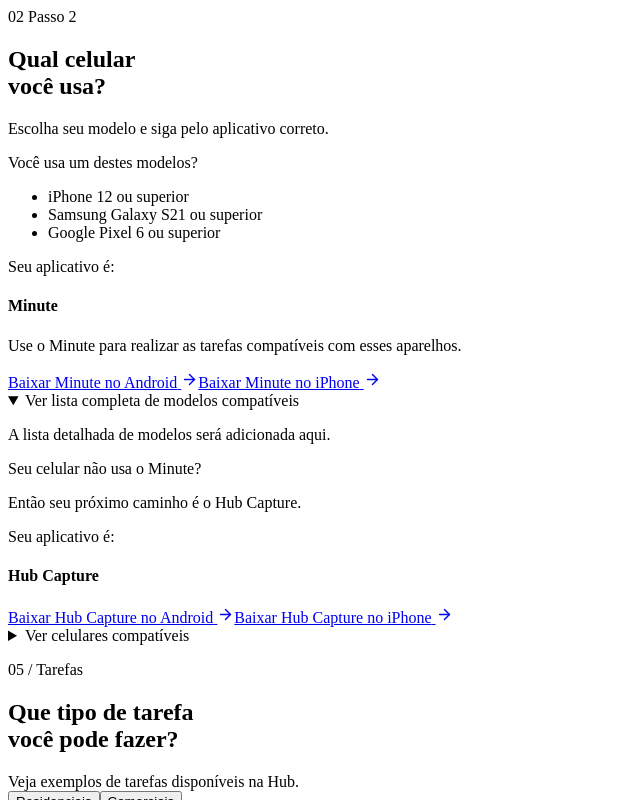
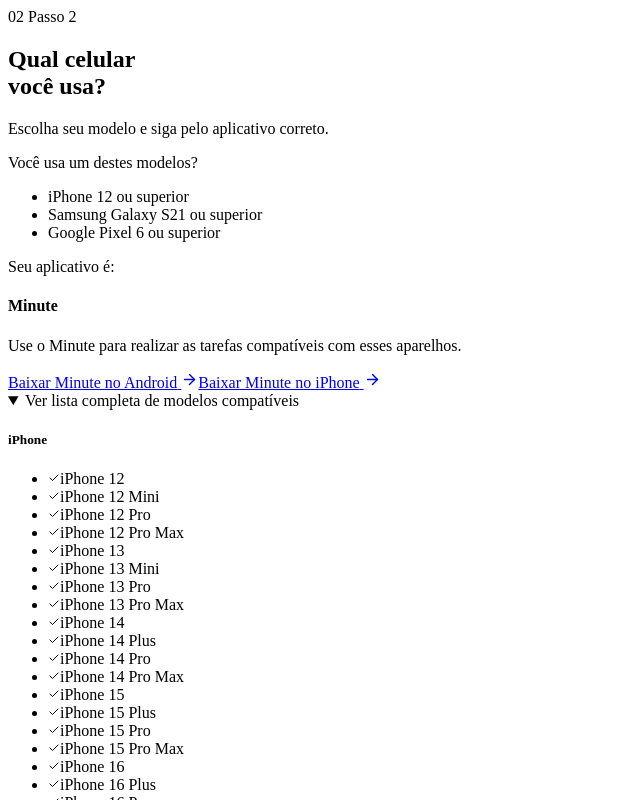
Before and after one commit to brunodallier/renda-extra-com-bruno-dallier, a React (Vite) app: page / in a window 1280 px wide. Both pictures are taken after a click on the heading "Ver lista completa de modelos compatíveis". Shown: the part 4828-5628 px from the top of the page, without its empty margins (0-640 px from the left). Built offline with nearby package versions, Linux system fonts and the light colour scheme; the HTML template or start-up script is replaced by a standard one.

Commit message:
feat: refine device compatibility accordions

```diff
--- a/src/components/HubOrientation.tsx
+++ b/src/components/HubOrientation.tsx
@@ -1,7 +1,7 @@
-import { ArrowDown, ArrowRight, CircleAlert, Play } from 'lucide-react'
+import { ArrowDown, ArrowRight, Check, CircleAlert, Play, X } from 'lucide-react'
 import { useEffect, useRef, useState } from 'react'
 import hubRegistrationWoman from '../assets/hub-registration-woman.png'
-import { hubConfig } from '../data/hub'
+import { hubCaptureAcceptedDevices, hubCaptureRejectedDevices, hubConfig, minuteCompatibleModels } from '../data/hub'
 
 type HubActionProps = {
   href: string | null
@@ -97,6 +97,7 @@
 
           <div className="phone-path-grid hub-app-section__paths">
             <article className="phone-path phone-path--minute hub-reveal hub-reveal--minute">
+              <div className="phone-path__top">
                 <p className="phone-path__eyebrow">Você usa um destes modelos?</p>
                 <ul>
                   {hubConfig.minuteCompatibleFamilies.map((family) => <li key={family}>{family}</li>)}
@@ -104,28 +105,65 @@
                 <p className="phone-path__app-label">Seu aplicativo é:</p>
                 <h4>Minute</h4>
                 <p className="phone-path__copy">Use o Minute para realizar as tarefas compatíveis com esses aparelhos.</p>
+              </div>
               <div className="phone-path__actions">
                 <HubAction href={hubConfig.minuteAndroidLink} label="Baixar Minute no Android" variant="minute" onUnavailable={onLinkUnavailable} />
                 <HubAction href={hubConfig.minuteIosLink} label="Baixar Minute no iPhone" variant="minute" onUnavailable={onLinkUnavailable} />
               </div>
               <details className="compatibility-list">
                 <summary>Ver lista completa de modelos compatíveis</summary>
-                <p>A lista detalhada de modelos será adicionada aqui.</p>
+                <div className="compatibility-list__content compatibility-list__content--minute">
+                  <div className="compatibility-list__brands">
+                    {minuteCompatibleModels.map(({ manufacturer, models }) => (
+                      <section key={manufacturer}>
+                        <h5>{manufacturer}</h5>
+                        <ul>{models.map((model) => <li key={model}><Check size={12} aria-hidden="true" />{model}</li>)}</ul>
+                      </section>
+                    ))}
+                  </div>
+                  <p className="compatibility-list__notice"><strong>Não compatíveis:</strong> iPhone 16e e iPhone 17e.</p>
+                </div>
               </details>
             </article>
 
             <article className="phone-path phone-path--capture hub-reveal hub-reveal--capture">
-              <p className="phone-path__eyebrow">Seu celular não usa o Minute?</p>
+              <div className="phone-path__top">
+                <p className="phone-path__eyebrow">Seu celular não está nesta lista?</p>
                 <p className="phone-path__copy">Então seu próximo caminho é o Hub Capture.</p>
                 <p className="phone-path__app-label">Seu aplicativo é:</p>
                 <h4>Hub Capture</h4>
+              </div>
               <div className="phone-path__actions">
                 <HubAction href={hubConfig.hubCaptureAndroidLink} label="Baixar Hub Capture no Android" variant="capture" onUnavailable={onLinkUnavailable} />
                 <HubAction href={hubConfig.hubCaptureIosLink} label="Baixar Hub Capture no iPhone" variant="capture" onUnavailable={onLinkUnavailable} />
               </div>
               <details className="compatibility-list">
-                <summary>Ver celulares compatíveis</summary>
-                <p>Confirme a compatibilidade do seu modelo antes de seguir. A lista será preenchida aqui.</p>
+                <summary>Ver modelos já testados</summary>
+                <div className="compatibility-list__content compatibility-list__content--capture">
+                  <h5>Modelos que já testamos</h5>
+                  <p className="compatibility-list__intro">Além dos aparelhos já compatíveis com o Minute, estes modelos também foram testados por nós e funcionaram com o Hub Capture.</p>
+                  <div className="compatibility-list__brands compatibility-list__brands--capture">
+                    {hubCaptureAcceptedDevices.map(({ manufacturer, models }) => (
+                      <section key={manufacturer}>
+                        <h6>{manufacturer}</h6>
+                        <ul>{models.map((model) => <li key={model}><Check size={12} aria-hidden="true" />{model}</li>)}</ul>
+                      </section>
+                    ))}
+                  </div>
+                  <aside className="compatibility-list__rejected">
+                    <strong>Não funcionou em nossos testes</strong>
+                    {hubCaptureRejectedDevices.map(({ manufacturer, models }) => (
+                      <div key={manufacturer}>
+                        <span>{manufacturer}</span>
+                        <ul>{models.map((model) => <li key={model}><X size={12} aria-hidden="true" />{model}</li>)}</ul>
+                      </div>
+                    ))}
+                  </aside>
+                  <aside className="compatibility-list__testing-notice">
+                    <strong>Ainda em testes</strong>
+                    <p>O Hub Capture continua sendo testado em novos aparelhos. A lista acima mostra modelos que já testamos e sabemos que funcionam. Outros celulares também podem ser compatíveis. Se o seu aparelho não estiver na lista, vale instalar o aplicativo e testar.</p>
+                  </aside>
+                </div>
               </details>
             </article>
           </div>
--- a/src/data/hub.ts
+++ b/src/data/hub.ts
@@ -1,3 +1,48 @@
+export const minuteCompatibleModels = [
+  {
+    manufacturer: 'iPhone',
+    models: [
+      'iPhone 12', 'iPhone 12 Mini', 'iPhone 12 Pro', 'iPhone 12 Pro Max',
+      'iPhone 13', 'iPhone 13 Mini', 'iPhone 13 Pro', 'iPhone 13 Pro Max',
+      'iPhone 14', 'iPhone 14 Plus', 'iPhone 14 Pro', 'iPhone 14 Pro Max',
+      'iPhone 15', 'iPhone 15 Plus', 'iPhone 15 Pro', 'iPhone 15 Pro Max',
+      'iPhone 16', 'iPhone 16 Plus', 'iPhone 16 Pro', 'iPhone 16 Pro Max',
+      'iPhone 17', 'iPhone 17 Plus', 'iPhone 17 Pro', 'iPhone 17 Pro Max',
+    ],
+  },
+  {
+    manufacturer: 'Google Pixel',
+    models: [
+      'Pixel 6', 'Pixel 6 Pro', 'Pixel 6a',
+      'Pixel 7', 'Pixel 7 Pro', 'Pixel 7a',
+      'Pixel 8', 'Pixel 8 Pro', 'Pixel 8a',
+      'Pixel 9', 'Pixel 9 Pro', 'Pixel 9 Pro XL', 'Pixel 9 Pro Fold', 'Pixel Fold',
+    ],
+  },
+  {
+    manufacturer: 'Samsung Galaxy',
+    models: [
+      'Galaxy S21', 'Galaxy S21 Plus', 'Galaxy S21 Ultra', 'Galaxy S21 FE',
+      'Galaxy S22', 'Galaxy S22 Plus', 'Galaxy S22 Ultra', 'Galaxy S22 FE',
+      'Galaxy S23', 'Galaxy S23 Plus', 'Galaxy S23 Ultra', 'Galaxy S23 FE',
+      'Galaxy S24', 'Galaxy S24 Plus', 'Galaxy S24 Ultra', 'Galaxy S24 FE',
+      'Galaxy S25', 'Galaxy S25 Plus', 'Galaxy S25 Ultra', 'Galaxy S25 FE', 'Galaxy S26+',
+    ],
+  },
+] as const
+
+export const hubCaptureAcceptedDevices = [
+  { manufacturer: 'Apple', models: ['iPhone 11'] },
+  { manufacturer: 'Motorola', models: ['Edge Fusion 60', 'Edge 20'] },
+  { manufacturer: 'Oppo', models: ['A5 Pro'] },
+  { manufacturer: 'Samsung', models: ['A54', 'A17'] },
+  { manufacturer: 'Xiaomi', models: ['Redmi Note 14'] },
+] as const
+
+export const hubCaptureRejectedDevices = [
+  { manufacturer: 'Xiaomi', models: ['Redmi 13'] },
+] as const
+
 export const hubConfig = {
   registrationLink: 'https://ai.hub.xyz/r/SITEBR',
   registrationTutorialLink: 'https://www.youtube.com/watch?v=SQo0S4lg0LA',
--- a/src/styles.css
+++ b/src/styles.css
@@ -182,6 +182,10 @@
 .hub-app-section__subtitle { max-width: 310px; margin: 12px 0 0; color: var(--muted); font-size: 13px; font-weight: 600; line-height: 1.35; }
 .hub-app-section__paths { margin-top: 24px; }
 .hub-app-section .phone-path { min-height: 336px; padding: 17px 18px; transition: border-color 180ms ease; }
+.hub-app-section .phone-path { display: grid; grid-template-rows: auto minmax(0, 1fr) auto auto; }
+.hub-app-section .phone-path__top { grid-row: 1; }
+.hub-app-section .phone-path__actions { grid-row: 3; }
+.hub-app-section .compatibility-list { grid-row: 4; }
 .hub-app-section .phone-path--minute:hover { border-color: var(--signal-dark); }
 .hub-app-section .phone-path--capture:hover { border-color: var(--signal); }
 .hub-app-section .phone-path__eyebrow { margin-bottom: 12px; font-size: 10px; font-weight: 700; }
@@ -207,6 +211,30 @@
 .hub-app-section .compatibility-list[open] > p { animation: compatibility-reveal 200ms ease both; }
 .hub-app-section .compatibility-list > p { margin-top: 9px; font-size: 11px; }
 .hub-app-section .phone-path--capture .compatibility-list > p { color: #e9e5dd; }
+.compatibility-list__content { padding-top: 10px; animation: compatibility-reveal 200ms ease both; }
+.compatibility-list__brands { display: grid; grid-template-columns: repeat(3, minmax(0, 1fr)); gap: 15px; }
+.compatibility-list__brands section { min-width: 0; }
+.compatibility-list__content h5 { margin: 0 0 8px; font-family: var(--mono); font-size: 10px; text-transform: uppercase; }
+.hub-app-section .phone-path .compatibility-list__content ul { display: grid; gap: 4px; padding: 0; margin: 0; list-style: none; font-size: inherit; }
+.hub-app-section .phone-path .compatibility-list__content li { display: flex; align-items: flex-start; gap: 5px; font-size: 10px; font-weight: 600; line-height: 1.3; }
+.hub-app-section .phone-path .compatibility-list__content li::before { display: none; }
+.hub-app-section .phone-path .compatibility-list__content li svg { flex: none; width: 12px; margin-top: 1px; color: var(--signal-dark); }
+.compatibility-list__notice { padding: 9px 0 0; margin: 12px 0 0; border-top: 1px solid var(--line); color: var(--muted); font-size: 10px; font-weight: 600; line-height: 1.4; }
+.compatibility-list__notice strong { color: var(--signal-dark); font-family: var(--mono); text-transform: uppercase; }
+.compatibility-list__content--capture h5 { color: var(--white); }
+.compatibility-list__intro { margin: 0 0 11px; color: #e9e5dd; font-size: 10px; font-weight: 600; line-height: 1.4; }
+.compatibility-list__brands--capture { grid-template-columns: repeat(3, minmax(0, 1fr)); }
+.compatibility-list__brands--capture h6 { margin: 0 0 6px; color: #c9c5bc; font-family: var(--mono); font-size: 9px; text-transform: uppercase; }
+.compatibility-list__content--capture li svg { color: var(--signal); }
+.compatibility-list__rejected { display: grid; gap: 6px; padding: 10px 0; margin-top: 12px; border-top: 1px solid #5a5753; border-bottom: 1px solid #5a5753; }
+.compatibility-list__rejected > strong { color: var(--signal); font-family: var(--mono); font-size: 10px; text-transform: uppercase; }
+.compatibility-list__rejected > div { display: flex; align-items: center; gap: 8px; }
+.compatibility-list__rejected span { color: #c9c5bc; font-family: var(--mono); font-size: 9px; text-transform: uppercase; }
+.hub-app-section .phone-path .compatibility-list__rejected ul { display: flex; gap: 0; }
+.compatibility-list__rejected li svg { color: var(--signal) !important; }
+.compatibility-list__testing-notice { padding-top: 10px; border-top: 1px solid #5a5753; }
+.compatibility-list__testing-notice strong { display: block; margin-bottom: 5px; color: var(--signal); font-family: var(--mono); font-size: 10px; text-transform: uppercase; }
+.compatibility-list__testing-notice p { margin: 0; color: #e9e5dd; font-size: 10px; font-weight: 600; line-height: 1.4; }
 .hub-reveal { opacity: 0; transform: translateY(24px); transition: opacity 560ms cubic-bezier(0.22, 1, 0.36, 1), transform 560ms cubic-bezier(0.22, 1, 0.36, 1); }
 .hub-app-section.is-revealed .hub-reveal { opacity: 1; transform: translateY(0); }
 .hub-app-section.is-revealed .hub-reveal--title { transition-delay: 90ms; }
@@ -575,6 +603,7 @@
 }
 
 @media (max-width: 700px) {
+  .compatibility-list__brands { grid-template-columns: 1fr; gap: 15px; }
   .container { width: min(100% - 32px, 560px); }
   .header-inner { min-height: 61px; gap: 10px; }
   .brand { gap: 6px; }
```
Lines whose indentation alone changed are shown as unchanged.
